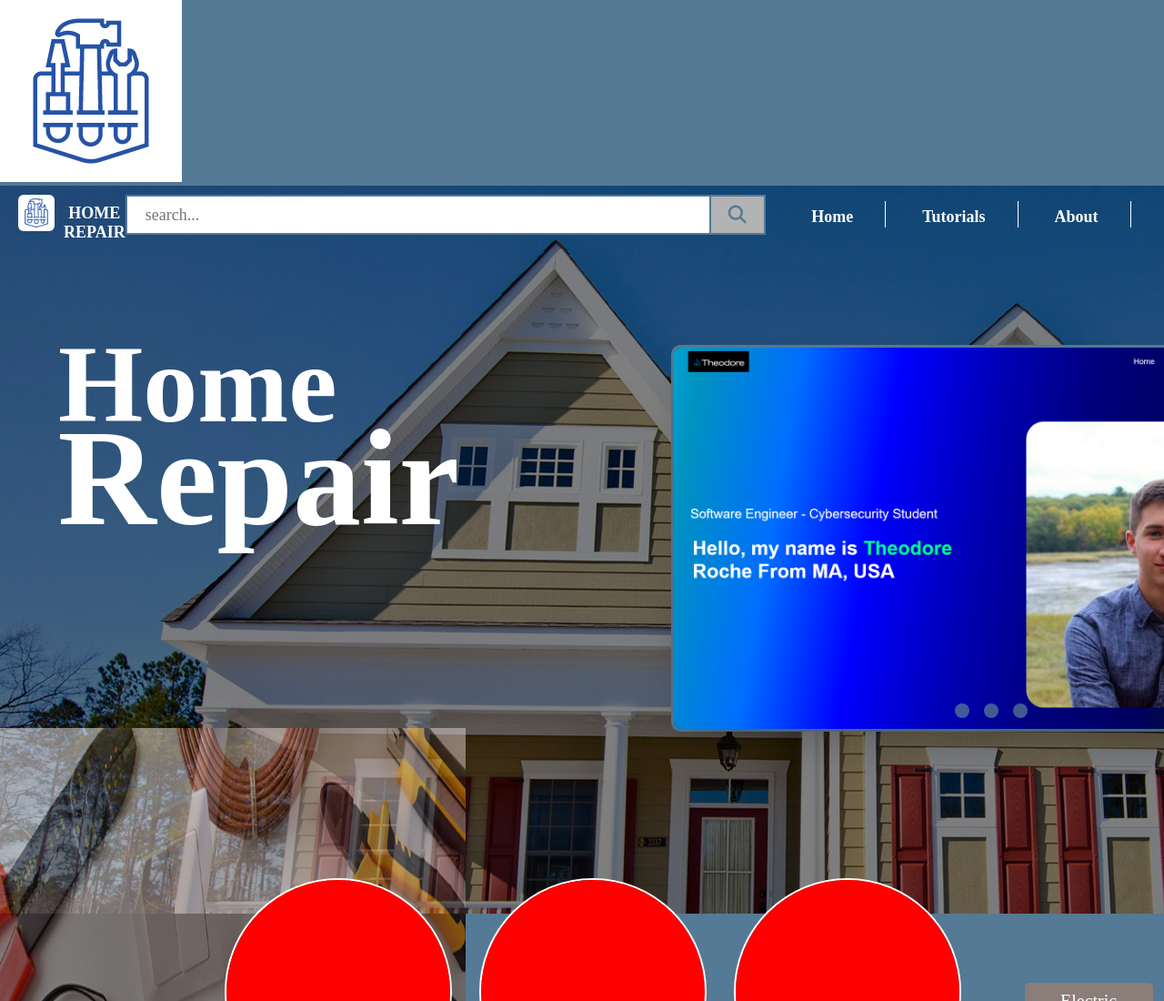
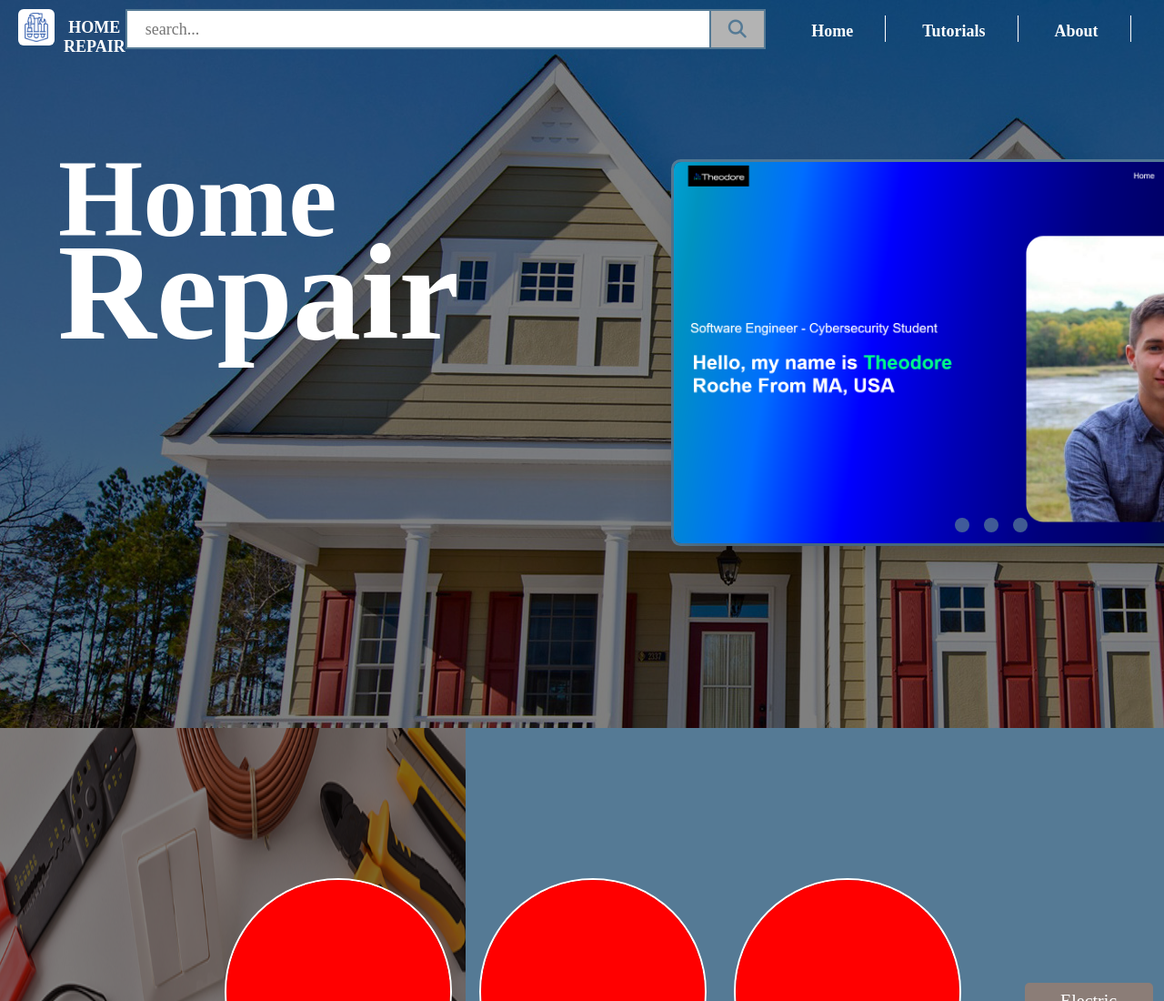
Before and after one commit to TeddyRoche/Home-Repair-Website, a plain HTML site: page index.html in a window 1280 px wide. Shown: the top 1100 px of the page at 91% size. Drawn offline with Linux system fonts and the light colour scheme.

Commit message:
logo fix

```diff
--- a/index.html
+++ b/index.html
@@ -3,7 +3,7 @@
 <head>
     <meta charset="UTF-8">
     <meta name="viewport" content="width=device-width, initial-scale=1.0">
-    <img src="Images/Home-Repair-Logo-6.png" alt="">
+    <link rel="icon" type="image/png" href="Images/Home-Repair-Logo-6.png"/>
     <title>Home Repair</title>
     <link rel="stylesheet" href="styles.css">
     <script src="https://kit.fontawesome.com/2197434479.js" crossorigin="anonymous"></script>
```
